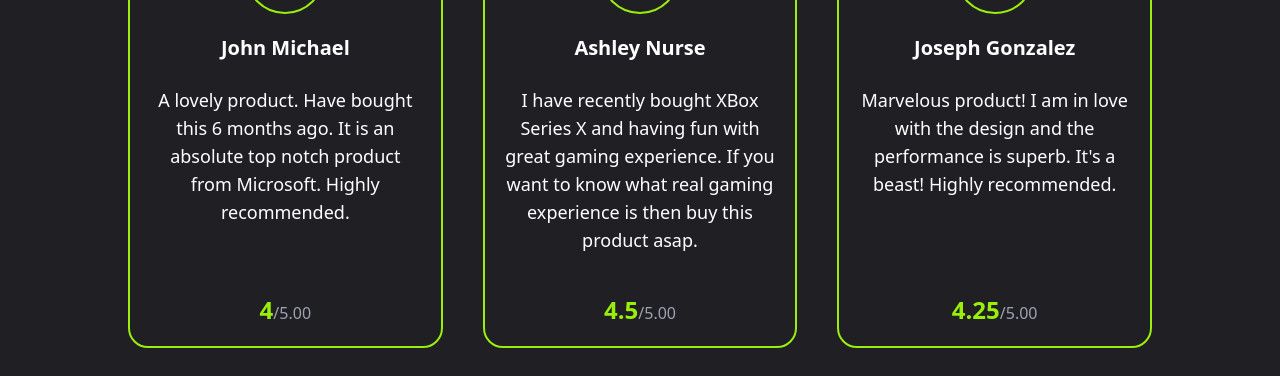
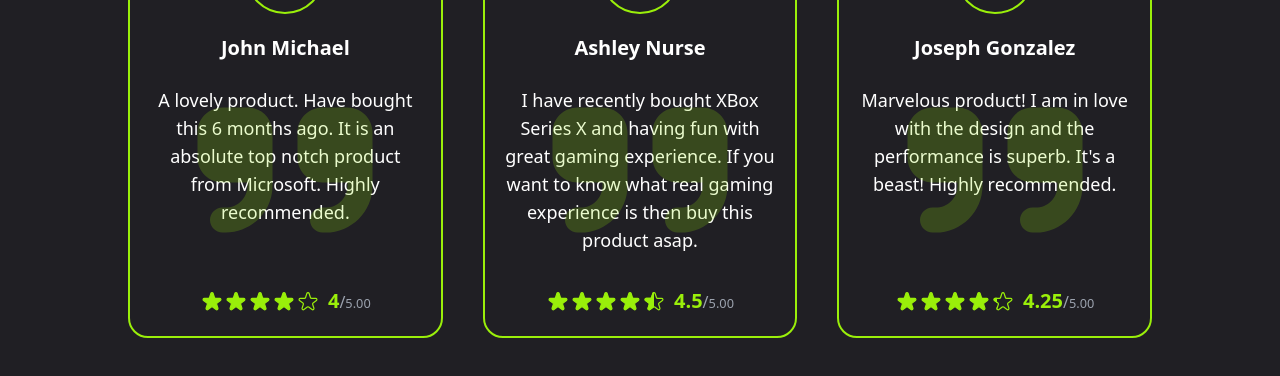
Before and after one commit to mjaumi/phero-assignment9-review-hub-react, a React (Create React App) app: page / in a window 1280 px wide. Shown: the part 996-1372 px from the top of the page. Built offline with nearby package versions, Linux system fonts and the light colour scheme.

Commit message:
review rating added & review component updated

```diff
--- a/public/reviewData.json
+++ b/public/reviewData.json
@@ -4,7 +4,7 @@
         "userName": "John Michael",
         "userImg": "https://preview.keenthemes.com/metronic-v4/theme/assets/pages/media/profile/profile_user.jpg",
         "review": "A lovely product. Have bought this 6 months ago. It is an absolute top notch product from Microsoft. Highly recommended.",
-        "rating": 4
+        "rating": 4.00
     },
 
     {
@@ -12,7 +12,7 @@
         "userName": "Ashley Nurse",
         "userImg": "https://images.unsplash.com/photo-1494790108377-be9c29b29330",
         "review": "I have recently bought XBox Series X and having fun with great gaming experience. If you want to know what real gaming experience is then buy this product asap.",
-        "rating": 4.5
+        "rating": 4.50
     },
 
     {
@@ -36,7 +36,7 @@
         "userName": "Taylor Wright",
         "userImg": "https://images.unsplash.com/photo-1517630800677-932d836ab680",
         "review": "I have been playing with my new XBox Series X for several months. It's giving me a great gaming experience. I don't face any lag or FPS drop. Highly recommended for smooth gaming experience.",
-        "rating": 4.5
+        "rating": 4.50
     },
 
     {
@@ -44,6 +44,6 @@
         "userName": "Gwendal Cottin",
         "userImg": "https://images.unsplash.com/photo-1525873765963-8931ab571545",
         "review": "I am using my XBox Series X for 3-4 months as rough as possible as I am a gaming freak. It is absolutely the best product from XBox! It is performing at it's best despite of the rough use. Highly recommended for lag free gaming experience.",
-        "rating": 5
+        "rating": 5.00
     }
 ]
--- a/src/components/Review/Review.js
+++ b/src/components/Review/Review.js
@@ -1,4 +1,9 @@
 import React from 'react';
+import Rating from 'react-rating';
+import { StarIcon } from '@heroicons/react/solid';
+import { faQuoteRight } from '@fortawesome/free-solid-svg-icons';
+import { FontAwesomeIcon } from "@fortawesome/react-fontawesome";
+
 
 const Review = (props) => {
     //destructuring the properties
@@ -13,11 +18,23 @@ const Review = (props) => {
             <div>
                 <h4 className='font-semibold text-xl mb-6'>{userName}</h4>
             </div>
-            <div>
+            <div className='relative'>
                 <p className='text-lg'>{review}</p>
+                <FontAwesomeIcon
+                    icon={faQuoteRight}
+                    className='absolute top-1/2 left-1/2 -translate-x-1/2 -translate-y-1/2 text-[200px] text-review-hub-base-green opacity-20'
+                />
             </div>
-            <div>
-                <p className='mt-10 text-gray-400'><span className='font-semibold text-2xl text-review-hub-base-green'>{rating}</span>/5.00</p>
+            <div className='mt-8 flex justify-center items-center'>
+                <div className='flex items-center h-[30px]'>
+                    <Rating
+                        initialRating={rating}
+                        emptySymbol={<StarIcon className="inline-block h-6 w-6" fill='none' stroke='#9aef0a' />}
+                        fullSymbol={<StarIcon className="inline-block h-6 w-6 text-review-hub-base-green" stroke='#9aef0a' />}
+                        readonly
+                    ></Rating>
+                </div>
+                <p className='ml-2 text-gray-400'><span className='font-semibold text-xl text-review-hub-base-green'>{rating}</span>/<small>5.00</small> </p>
             </div>
         </div>
     );
```
Also changed, not shown: package.json (+7 -1 lines), 2 other files (tests, documents, lock files or other folders).
